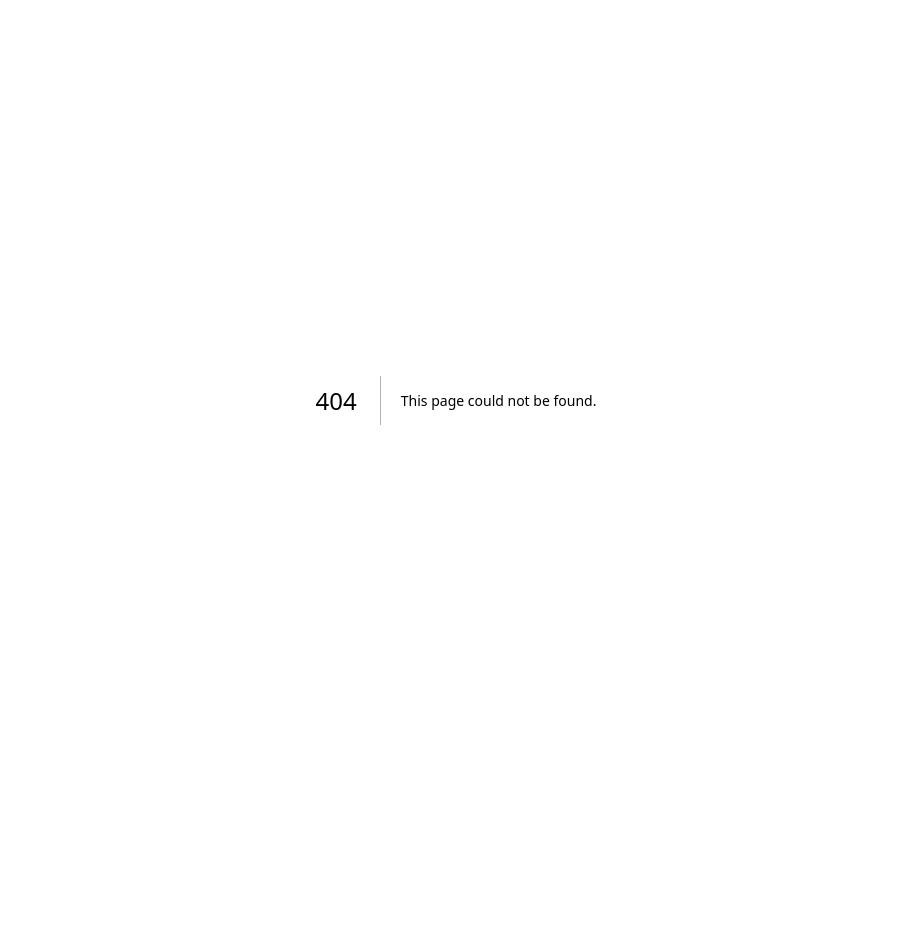
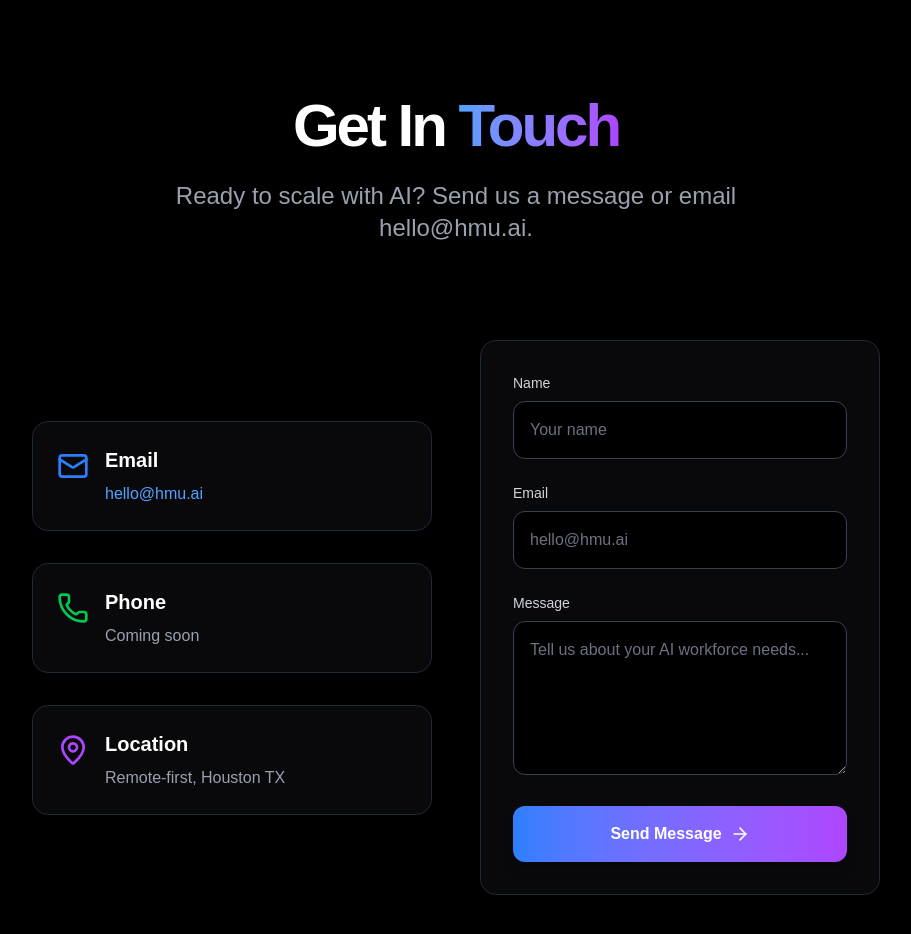
Before and after one commit to auralixai/hmu-ai, a Next.js app: page /contact in a window 1280 px wide. Before the commit this address had no page. Shown: the top 934 px of the page, without its empty margins (184-1095 px from the left). Before the commit the page ends 800 px from the top, so only its background shows below. Built offline with nearby package versions, Linux system fonts and the light colour scheme.

Commit message:
feat: force push contact page

```diff
--- /dev/null
+++ b/src/app/contact/page.tsx
@@ -0,0 +1,66 @@
+import Link from "next/link";
+import { ArrowRight, Mail, Phone, MapPin } from "lucide-react";
+
+export default function Contact() {
+  return (
+    <div className="min-h-screen bg-black text-white py-24">
+      <div className="container px-4 md:px-6 mx-auto max-w-4xl">
+        <div className="text-center mb-24">
+          <h1 className="text-4xl md:text-5xl lg:text-6xl font-bold tracking-tighter mb-6">
+            Get In <span className="text-transparent bg-clip-text bg-gradient-to-r from-blue-400 to-purple-500">Touch</span>
+          </h1>
+          <p className="text-xl md:text-2xl text-gray-400 max-w-2xl mx-auto">
+            Ready to scale with AI? Send us a message or email hello@hmu.ai.
+          </p>
+        </div>
+        <div className="grid md:grid-cols-2 gap-12 items-center">
+          <div className="space-y-8">
+            <div className="flex items-start gap-4 p-6 bg-zinc-950 border border-gray-800 rounded-2xl">
+              <Mail className="h-8 w-8 text-blue-500 mt-1 flex-shrink-0" />
+              <div>
+                <h3 className="font-bold text-xl mb-2">Email</h3>
+                <a href="mailto:hello@hmu.ai" className="text-blue-400 hover:text-blue-300 font-medium">
+                  hello@hmu.ai
+                </a>
+              </div>
+            </div>
+            <div className="flex items-start gap-4 p-6 bg-zinc-950 border border-gray-800 rounded-2xl">
+              <Phone className="h-8 w-8 text-green-500 mt-1 flex-shrink-0" />
+              <div>
+                <h3 className="font-bold text-xl mb-2">Phone</h3>
+                <p className="text-gray-400">Coming soon</p>
+              </div>
+            </div>
+            <div className="flex items-start gap-4 p-6 bg-zinc-950 border border-gray-800 rounded-2xl">
+              <MapPin className="h-8 w-8 text-purple-500 mt-1 flex-shrink-0" />
+              <div>
+                <h3 className="font-bold text-xl mb-2">Location</h3>
+                <p className="text-gray-400">Remote-first, Houston TX</p>
+              </div>
+            </div>
+          </div>
+          <div>
+            <form className="space-y-6 bg-zinc-950 p-8 border border-gray-800 rounded-2xl">
+              <div>
+                <label className="block text-sm font-medium text-gray-300 mb-2">Name</label>
+                <input type="text" className="w-full p-4 bg-black border border-gray-700 rounded-xl text-white placeholder-gray-500 focus:border-blue-500 focus:ring-1 focus:ring-blue-500 focus:outline-none transition-colors" placeholder="Your name" />
+              </div>
+              <div>
+                <label className="block text-sm font-medium text-gray-300 mb-2">Email</label>
+                <input type="email" className="w-full p-4 bg-black border border-gray-700 rounded-xl text-white placeholder-gray-500 focus:border-blue-500 focus:ring-1 focus:ring-blue-500 focus:outline-none transition-colors" placeholder="hello@hmu.ai" />
+              </div>
+              <div>
+                <label className="block text-sm font-medium text-gray-300 mb-2">Message</label>
+                <textarea rows={5} className="w-full p-4 bg-black border border-gray-700 rounded-xl text-white placeholder-gray-500 focus:border-blue-500 focus:ring-1 focus:ring-blue-500 focus:outline-none transition-colors resize-vertical" placeholder="Tell us about your AI workforce needs..." />
+              </div>
+              <button type="submit" className="w-full bg-gradient-to-r from-blue-500 to-purple-500 hover:from-blue-600 hover:to-purple-600 text-white font-bold py-4 px-6 rounded-xl shadow-lg hover:shadow-xl transition-all duration-200 flex items-center justify-center gap-2">
+                Send Message
+                <ArrowRight className="h-5 w-5" />
+              </button>
+            </form>
+          </div>
+        </div>
+      </div>
+    </div>
+  );
+}
--- a/src/app/page.tsx
+++ b/src/app/page.tsx
@@ -19,6 +19,9 @@
           </Link>
           <Link className="text-sm font-medium hover:text-blue-400 transition-colors" href="/pricing">
             Pricing
+          </Link>
+          <Link className="text-sm font-medium hover:text-blue-400 transition-colors" href="/contact">
+            Contact
           </Link>
         </nav>
       </header>
@@ -84,7 +87,7 @@
             </div>
           </div>
         </section>
-        <section id="use-cases" className="w-full py-24 bg-black border-t border-gray-900">
+        <section id="use-cases" className="w-full py-24 bg-zinc-950 border-t border-gray-900">
           <div className="container px-4 md:px-6 mx-auto">
             <div className="text-center mb-16">
               <h2 className="text-3xl font-bold tracking-tighter sm:text-4xl md:text-5xl">Who We Help</h2>
@@ -97,7 +100,7 @@
                   href={`/use-cases/${slug}`}
                   className="group"
                 >
-                  <div className="flex flex-col gap-3 p-6 border border-gray-800 rounded-xl bg-zinc-950 hover:border-blue-500/50 hover:shadow-lg hover:scale-[1.02] transition-all duration-200 h-full">
+                  <div className="flex flex-col gap-3 p-6 border border-gray-800 rounded-xl bg-black hover:border-blue-500/50 hover:shadow-lg hover:scale-[1.02] transition-all duration-200 h-full">
                     <h3 className="font-bold text-xl">{name}</h3>
                     <p className="text-sm text-gray-400 leading-relaxed flex-1">{heroHeadline}</p>
                     <div className="flex items-center gap-2 pt-1">
```
